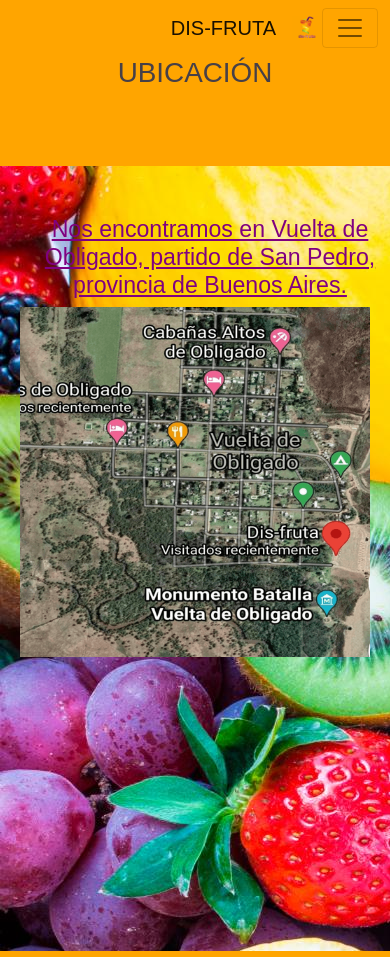
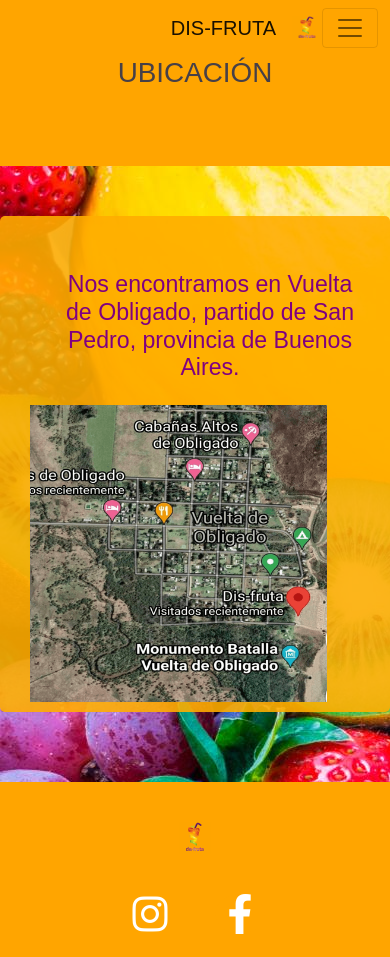
Before and after one commit to Braiancuner/Final, a website: page pages/Ubicacion.html in a window 390 px wide. Shown: the top 957 px of the page. Drawn offline with Linux system fonts and the light colour scheme; a web font is replaced by a local one.

Commit message:
ubicacion

```diff
--- a/pages/Ubicacion.html
+++ b/pages/Ubicacion.html
@@ -56,16 +56,19 @@
     <header class="header">
         <h1>UBICACIÓN</h1>
     </header>
-    <main class=" principal">
-
-
-        <h3 class="ubicacion">Nos encontramos en Vuelta de Obligado, partido de San Pedro, provincia de Buenos
+    <main>
+        <div class="ubicacion-principal">
+            <h3 class="ubicacion" style="text-decoration: none">Nos encontramos en Vuelta de Obligado, partido de San
+                Pedro, provincia de Buenos
                 Aires. </h3>
             <div class="contenido">
                 <a target="_black"
                     href="https://www.google.com.ar/maps/place/Dis-fruta/@-33.5948762,-59.8118085,17.25z/data=!4m5!3m4!1s0x95ba1d695ef1aabd:0x8d529a546e12088b!8m2!3d-33.5962056!4d-59.8107927"><img
                         class="ubicacion__maps" src="../images/Ubicación1.png" alt="Ubicación">
                 </a>
+            </div>
+
+
         </div>
 
 
@@ -77,8 +80,10 @@
                 <img src="../images/favicon-32x32.png" alt="icono">
             </div>
             <div class="redes-footer">
-                <a style="text-decoration: none;" href="https://instagram.com/disfruta_sanpedro?utm_medium=copy_link"><i class="fa-brands fa-instagram icon-redes-footer instagram"></i></a>
-                <a style="text-decoration: none;" href="#"><i class="fa-brands fa-facebook-f icon-redes-footer facebook"></i></a>
+                <a style="text-decoration: none;" href="https://instagram.com/disfruta_sanpedro?utm_medium=copy_link"><i
+                        class="fa-brands fa-instagram icon-redes-footer instagram"></i></a>
+                <a style="text-decoration: none;" href="#"><i
+                        class="fa-brands fa-facebook-f icon-redes-footer facebook"></i></a>
 
             </div>
 
--- a/scss/_footer.scss
+++ b/scss/_footer.scss
@@ -6,7 +6,7 @@
     padding: 40px 0;
     color: rgb(102, 22, 102);
     height: 250px;
-    margin-top: 60px;
+    margin-top: 70px;
     .footer{
         max-width: 1200px;
         margin: auto;
--- a/scss/_ubicacion.scss
+++ b/scss/_ubicacion.scss
@@ -1,10 +1,22 @@
+.ubicacion-principal{
+    width: 600px;
+    background-color:$fondo;
+    padding: 30px;
+    margin: auto;
+    margin-top: 100px;
+    border-radius: 5px;
+    padding-bottom: 10px;
+
+}
 .ubicacion{
         display: flex;
         text-align: center;
         margin-left: 30px;
         margin-top: 20px;
         color: purple;
-        text-decoration: underline;
+        padding-bottom: 15px;
+        padding-top: 5px;
+
     }
     .contenido{
         width: 100%;
@@ -12,7 +24,14 @@
         justify-content: center;
 
 }
-@media (max-width:576px){.ubicacion__maps
-    {width: 100%;
-    height: 350px;
+@media (max-width:576px){
+    .ubicacion-principal{
+        width: 100%;
+        margin-top: 30px;
+        padding-bottom: 10px;
+    }
+    .ubicacion__maps
+    {width: 90%;
+
+    overflow: hidden;
 }}
```
Also changed, not shown: pages/Referencias.html (+2 -2 lines), scss/_referencias.scss (+5 -2 lines), css/main.css. Lines whose indentation alone changed are shown as unchanged.
